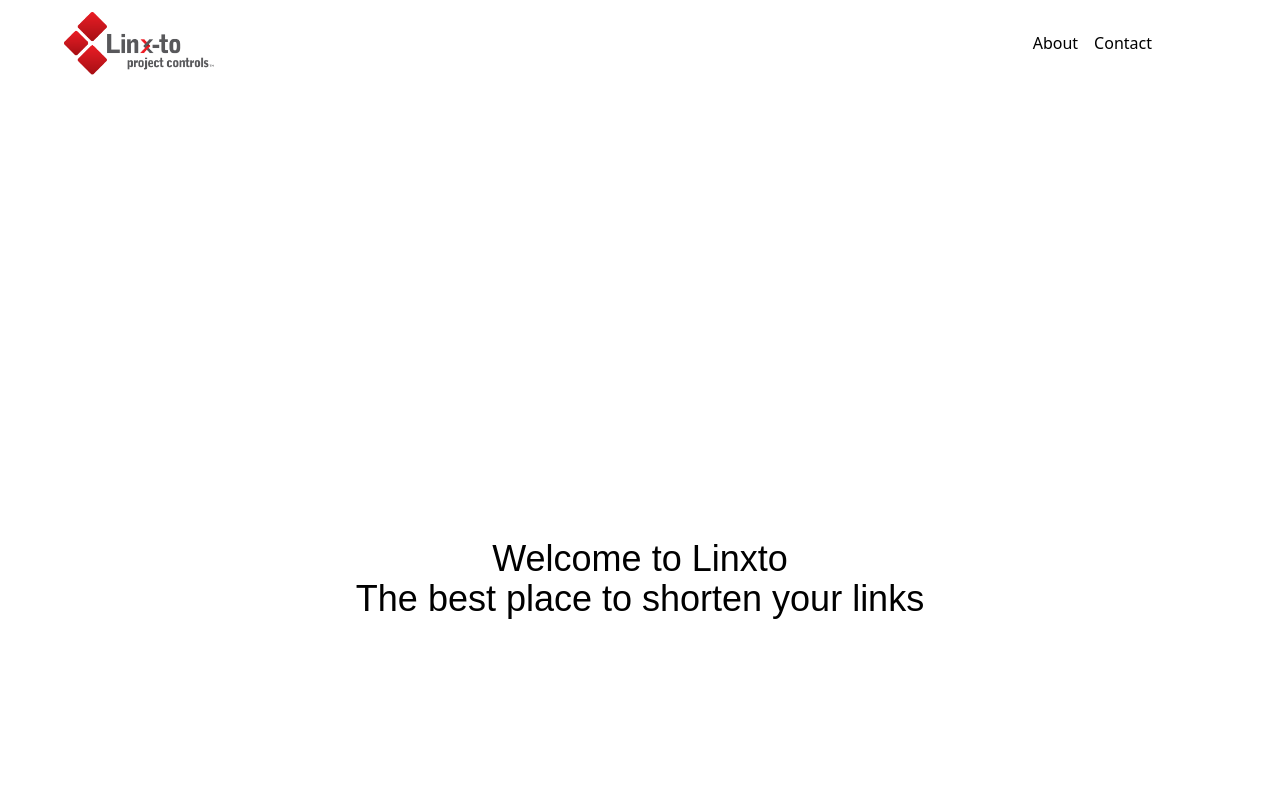
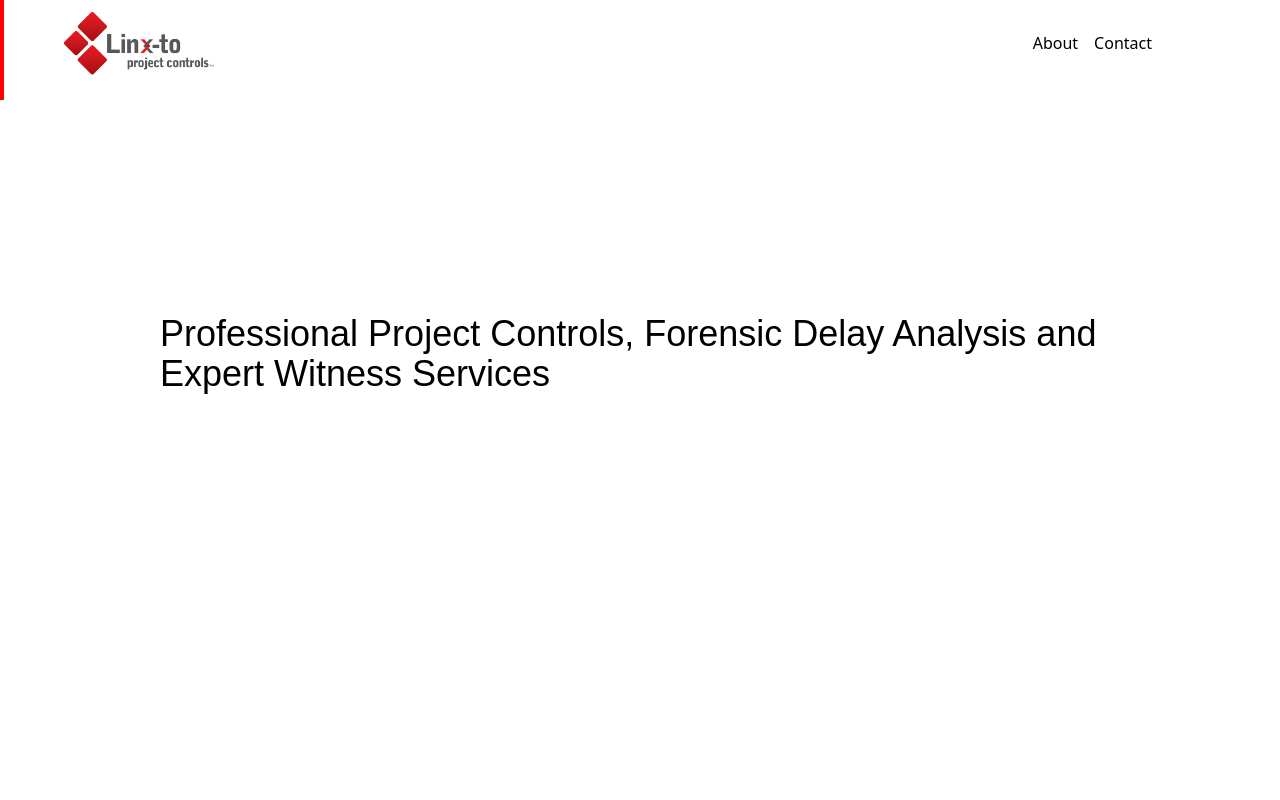
Before and after one commit to RhysWood/linxto, a Next.js app: page / in a window 1280 px wide. Shown: the top 800 px of the page. Built offline with nearby package versions, Linux system fonts and the light colour scheme; a web font is replaced by a local one.

Commit message:
fix metadata

```diff
--- a/app/layout.jsx
+++ b/app/layout.jsx
@@ -2,14 +2,21 @@ import "/styles/globals.css";
 import Transition from "./transition";
 import Nav from "../components/layout/Nav";
 import Footer from "../components/layout/Footer";
+import Head from 'next/head';
+import ScrollIndicator from '../components/scroll/ScrollIndicator';
 
-export const metadate = {
+export const Metadata = {
   title: "Linxto | Plan",
   description: "Plan",
 };
 
 const RootLayout = ({ children }) => {
   return (
+    <>
+      <Head>
+        <title>Linxto | Plan</title>
+        <meta name="description" content="Plan" />
+      </Head>
     <html lang="en">
       <body>
         <div className="main">
@@ -17,12 +24,14 @@ const RootLayout = ({ children }) => {
         </div>
 
         <main className="app">
-          <Nav />
+        <Nav />
+          <ScrollIndicator />
           <Transition>{children}</Transition>
           <Footer />
         </main>
       </body>
     </html>
+  </>
   );
 };
 
--- a/components/heros/Welcome.jsx
+++ b/components/heros/Welcome.jsx
@@ -1,12 +1,11 @@
-import React from 'react';
+import React from "react";
+import Greeting from "../sections/Greeting";
+import ScrollIndicator from "../scroll/ScrollIndicator";
 
 export const Welcome = () => {
-    return (
-        <>
-                <div className="flex flex-col items-center justify-center h-screen linx_welcome">
-                        <h1 className="linx_welcome_title">Welcome to Linxto</h1>
-                        <p className="linx_welcome_text">The best place to shorten your links</p>
-                </div>
-        </>
-    )
-}
+  return (
+    <>
+        <Greeting />
+    </>
+  );
+};
--- /dev/null
+++ b/components/scroll/ScrollIndicator.js
@@ -0,0 +1,42 @@
+'use client'
+import { useEffect, useState } from 'react';
+import { motion, useAnimation } from 'framer-motion';
+
+const ScrollIndicator = () => {
+  const [scrollY, setScrollY] = useState(0);
+  const controls = useAnimation();
+
+  useEffect(() => {
+    const handleScroll = () => {
+      setScrollY(window.scrollY);
+    };
+
+    window.addEventListener('scroll', handleScroll);
+
+    return () => {
+      window.removeEventListener('scroll', handleScroll);
+    };
+  }, []);
+
+  useEffect(() => {
+    controls.start({ y: scrollY });
+  }, [scrollY, controls]);
+
+  return (
+    <motion.div
+      className="scroll-indicator"
+      style={{
+        width: '4px',
+        height: '100px',
+        background: 'red',
+        position: 'fixed',
+        top: 0,
+        left: 0,
+        y: 0,
+      }}
+      animate={controls}
+    />
+  );
+};
+
+export default ScrollIndicator;
--- /dev/null
+++ b/components/scroll/ScrollRedLine.js
@@ -0,0 +1,51 @@
+import { useEffect, useState } from 'react';
+import { motion, useAnimation } from 'framer-motion';
+
+const ScrollRedLine = () => {
+  const [scrollY, setScrollY] = useState(0);
+  const [initialized, setInitialized] = useState(false); // Track if component is initialized
+  const controls = useAnimation();
+
+  useEffect(() => {
+    // Check if window is defined (to avoid server-side rendering errors)
+    if (typeof window !== 'undefined') {
+      setScrollY(window.innerHeight / 2); // Initialize with half the screen height
+      setInitialized(true);
+    }
+  }, []);
+
+  useEffect(() => {
+    if (initialized) {
+      const handleScroll = () => {
+        setScrollY(window.scrollY);
+      };
+
+      window.addEventListener('scroll', handleScroll);
+
+      return () => {
+        window.removeEventListener('scroll', handleScroll);
+      };
+    }
+  }, [initialized]);
+
+  useEffect(() => {
+    controls.start({ height: `${scrollY}px` });
+  }, [scrollY, controls]);
+
+  return (
+    <motion.div
+      className="scroll-indicator"
+      style={{
+        width: '4px',
+        background: 'red',
+        position: 'fixed',
+        top: 0,
+        left: '50%', // Position the line at the center of the screen
+        transform: 'translateX(-50%)', // Adjust to center the line horizontally
+      }}
+      animate={controls}
+    />
+  );
+};
+
+export default ScrollRedLine;
--- /dev/null
+++ b/components/sections/Greeting.jsx
@@ -0,0 +1,16 @@
+import React from "react";
+import ScrollRedLine from "../scroll/ScrollRedLine";
+
+export default function Greeting() {
+  return (
+    <>
+        <ScrollRedLine />
+      <div className="flex flex-col items-center justify-center h-[calc(100vh-450px)] linx_welcome">
+        <h1 className="linx_welcome_title">
+          Professional Project Controls, Forensic Delay Analysis and Expert
+          Witness Services
+        </h1>
+      </div>
+    </>
+  );
+};
```
